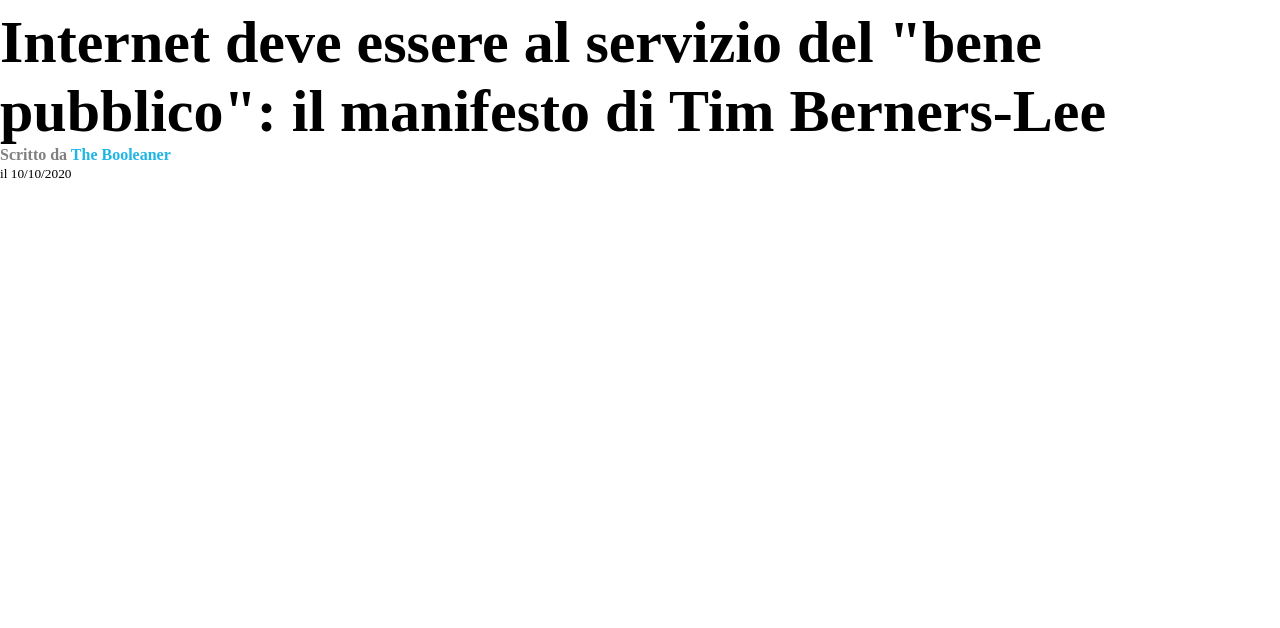
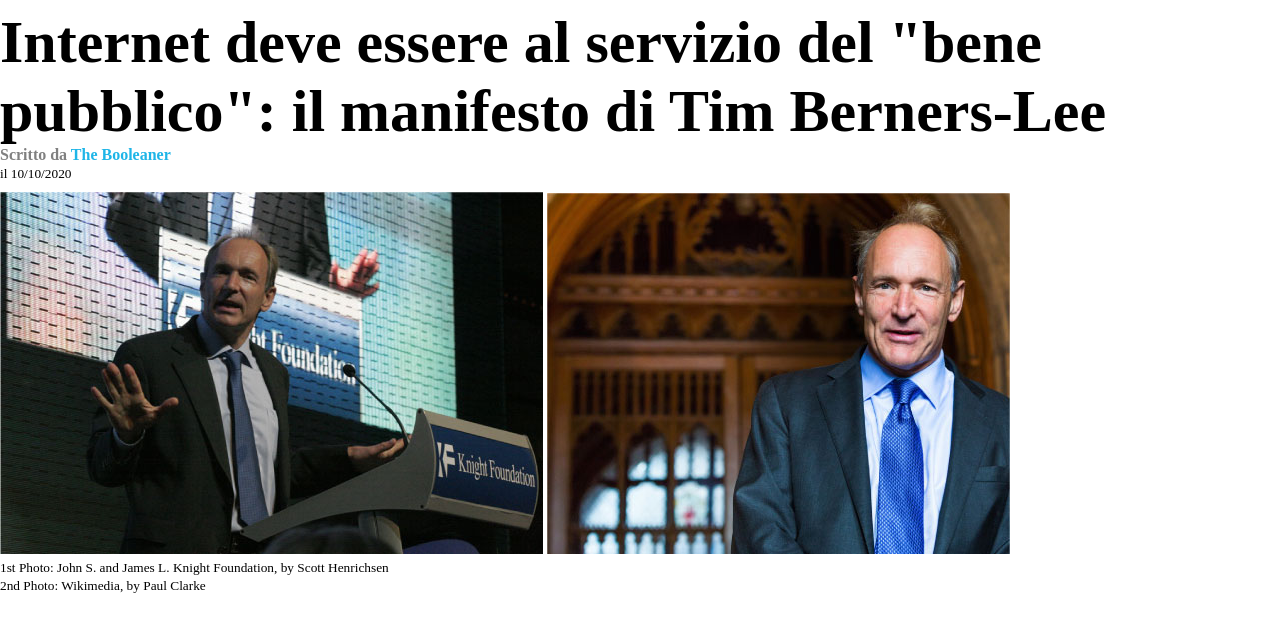
Before and after one commit to ClaudioAiello23/html-css-booleaner, a plain HTML site: page index.html in a window 1280 px wide. Shown: the part 172-800 px from the top of the page. Drawn offline with Linux system fonts and the light colour scheme.

Commit message:
Inserimento foto introduttive

```diff
--- a/css/style1.css
+++ b/css/style1.css
@@ -32,3 +32,7 @@ main{
 #booleaner{
     color: rgb(30, 181, 231);
 }
+
+.mainphotos{
+    margin-top: 10px;
+}
--- a/index.html
+++ b/index.html
@@ -33,6 +33,20 @@
             </section>
            <!--Fine introduzione articolo-->
 
+            <!--Inizio foto introduttive-->
+            <section class="mainphotos">
+                <img src="img/tim-1.jpg" alt="Tim1">
+                <img src="img/tim-2.jpg" alt="Tim2">
+                <div>
+                    <small>1st Photo: John S. and James L. Knight Foundation, by Scott Henrichsen </small>
+                </div>
+                <div>
+                    <small>2nd Photo: Wikimedia, by Paul Clarke</small>
+                </div>
+            </section>
+            <!--Fine foto introduttive-->
+
+
 
         </article>
         <!--Fine articolo-->
```
